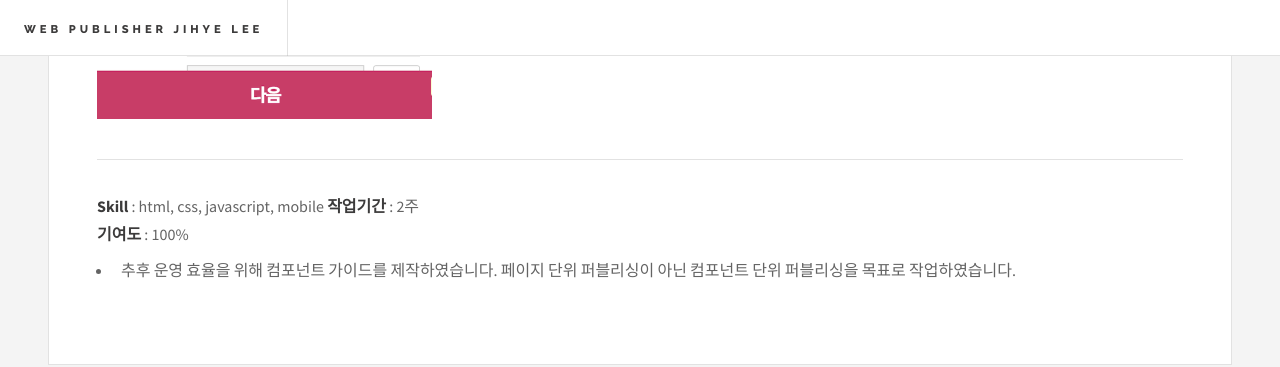
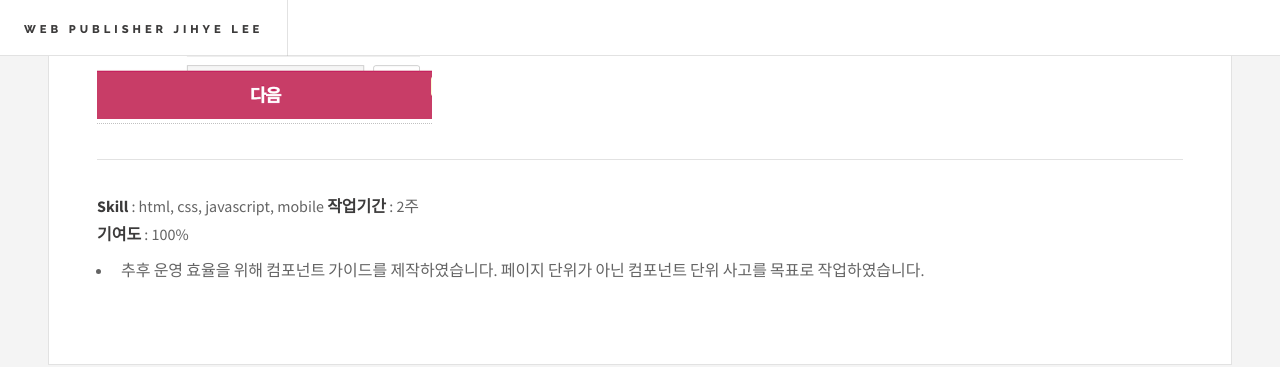
Before and after one commit to jihyelee619/jihyelee619.github.io, a Jekyll site: the page built from _posts/2019-01-05-portfolio1.markdown, in a window 1280 px wide and 900 px high, scrolled down 878 px. Shown: the top 367 px of the window. Built offline with Jekyll 4.4.1, drawn with Linux system fonts in a browser that asks for light colours.

Commit message:
modify link and description

```diff
--- a/_posts/2019-01-05-portfolio1.markdown
+++ b/_posts/2019-01-05-portfolio1.markdown
@@ -7,11 +7,13 @@
 image: /images/portfolio_08.jpg
 ---
 
-<img src="/images/portfolio_08.jpg" style="width:100%;max-width:335px;">
+<a href="http://www.chaessi.com/mobile/mileage_club/guide.html" target="_blank">
+  <img src="/images/portfolio_08.jpg" style="width:100%;max-width:335px;">
+</a>
 
 ***
 
 **Skill** : html, css, javascript, mobile
 **작업기간** : 2주
 **기여도** : 100%
-- 추후 운영 효율을 위해 컴포넌트 가이드를 제작하였습니다. 페이지 단위 퍼블리싱이 아닌 컴포넌트 단위 퍼블리싱을 목표로 작업하였습니다.
+- 추후 운영 효율을 위해 컴포넌트 가이드를 제작하였습니다. 페이지 단위가 아닌 컴포넌트 단위 사고를 목표로 작업하였습니다.
```
